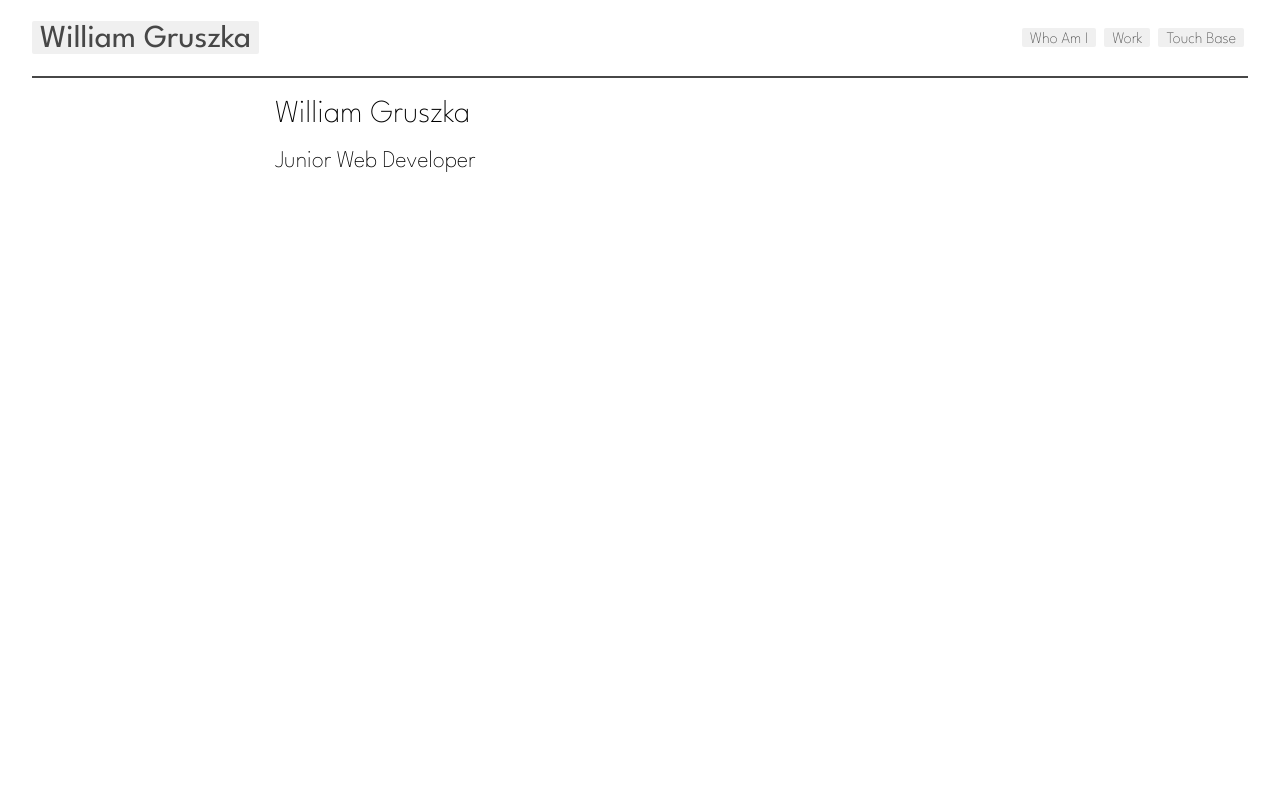
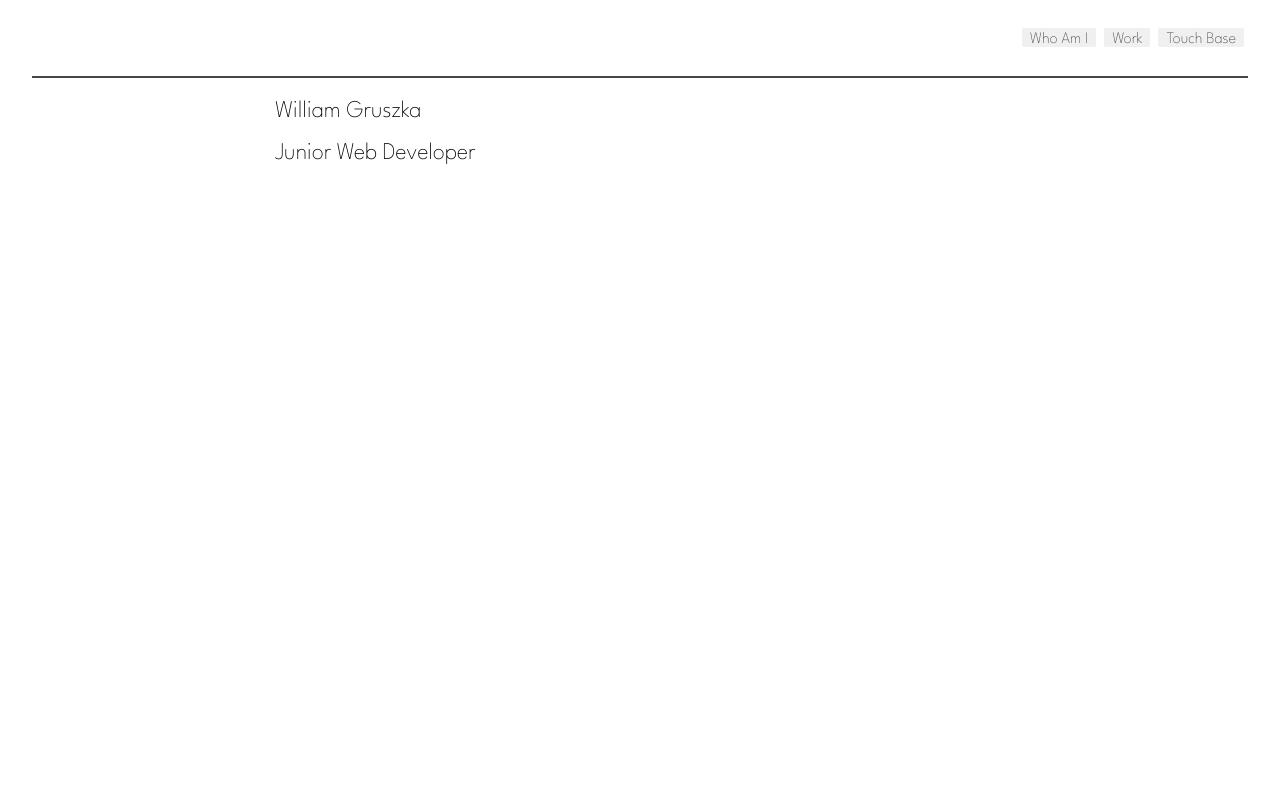
Before and after one commit to wilgru/William-Gruszka-React-Portfolio, a React (Create React App) app: page / in a window 1280 px wide. Shown: the top 800 px of the page. Built offline with nearby package versions, Linux system fonts and the light colour scheme.

Commit message:
made header appear conditionally

```diff
--- a/src/components/App.js
+++ b/src/components/App.js
@@ -10,8 +10,9 @@ import project1image from '../project_1.png';
 import project2image from '../project_2.png';
 import project3image from '../project_3.png';
 
-function App(props) {
+function App() {
   const [titleIndex, setTitleIndex] = useState(0);
+  const [display, setDisplay] = useState(false);
 
   useEffect(() => {
     const cardList = document.getElementsByClassName('card');
@@ -26,22 +27,30 @@ function App(props) {
           closestIndex = i;
         }
       }
-      console.log(closestIndex);
+      // console.log(closestIndex);
       setTitleIndex(closestIndex);
+
+      if (closestIndex > 0) {
+        setDisplay(true);
+      } else {
+        setDisplay(false);
+      };
     });
 
   }, []);
 
   return (
     <div className="App">
-      <Header/>
+      <Header display={display}/>
       <DynamicTitle titleIndex={titleIndex}/>
       <div className="page-stream">
-        <div className="card hero-card">
-          <h1>William Gruszka</h1>
-          <h2>Junior Web Developer</h2>
+        <div className="card hero-card card-bottom-buffer">
+          <section>
+            <h1>William Gruszka</h1>
+            <h2>Junior Web Developer</h2>
+          </section>
         </div>
-        <div className="card who-am-i-card">
+        <div className="card who-am-i-card card-bottom-buffer">
           <p>
             Friendly and aspiring full-stack web developer motivated by a semantic and UX-conscious approach to web development and responsive web design, with interests in Progressive Web Apps and emerging technologies. Comes from a background in fast-paced optical retail, developing skills in communication, teamwork and attention to detail. Currently studying a certificate in web development through USYD’s Coding Bootcamp, developing skills with industry leading technologies like MERN Stack, PWA tooling including Webpack and Workbox, CSS libraries including Bootstrap, MVC and ORM/ODM.<br/>
             <br/>
@@ -49,13 +58,13 @@ function App(props) {
           </p>
           <img className='shadow' src={headshot}></img>
         </div>
-        <div className="card work-card">
+        <div className="card work-card card-bottom-buffer">
           <Project image={project1image} title={"Giphy Guessing Game"} tags={['GiphyAPI', 'WordsAPI']}/>
           <Project image={project2image} title={"Generic Weather App"} tags={['OpenWeatherAPI', 'Bootstrap']}/>
           <Project image={project3image} title={"ProjectHub"} tags={['Node.js', 'Express.js', 'Sequelize', 'Bootstrap']}/>
         </div>
         <div className="card touch-base-card">
-        <form autocomplete="false">
+        <form autoComplete="false">
           <input type="email" name="name" placeholder='Your email here...'/>
           <textarea placeholder='Your message here...'></textarea>
           <input className="plaque plaque-btn" type="submit" value="Submit"/>
--- a/src/components/Header.js
+++ b/src/components/Header.js
@@ -1,10 +1,22 @@
+import { useState } from 'react';
 import Navigation from './Navigation';
 
-const Header = () => {
+const Header = (props) => {
+    console.log(props.display);
+
+    let hStyle = {
+        opacity: 1
+    }
+
+    if (props.display) {
+        hStyle.opacity = 1
+    } else {
+        hStyle.opacity = 0
+    }
 
     return (
         <div className="App-header">
-            <h1 className='plaque' >William Gruszka</h1>
+            <h1 style={hStyle} className='plaque' >William Gruszka</h1>
             <Navigation/>
         </div>
     )
```
